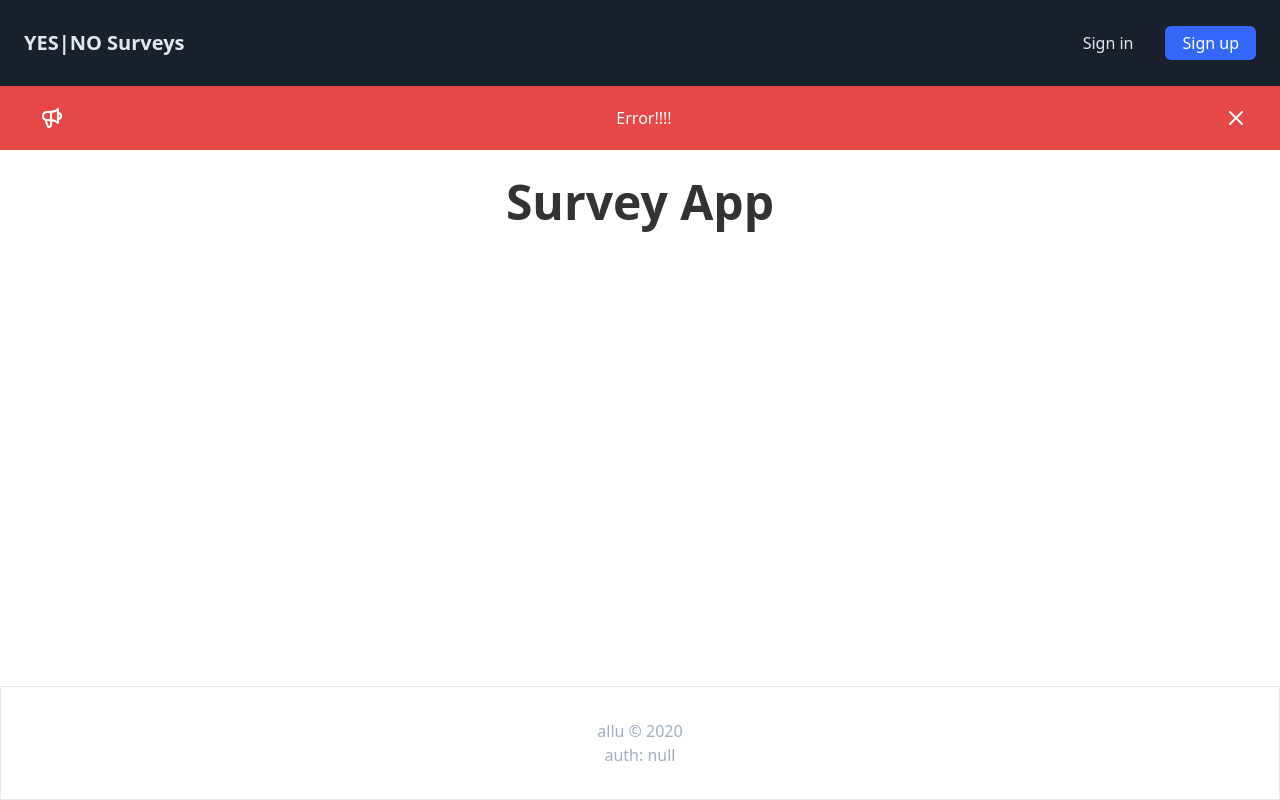
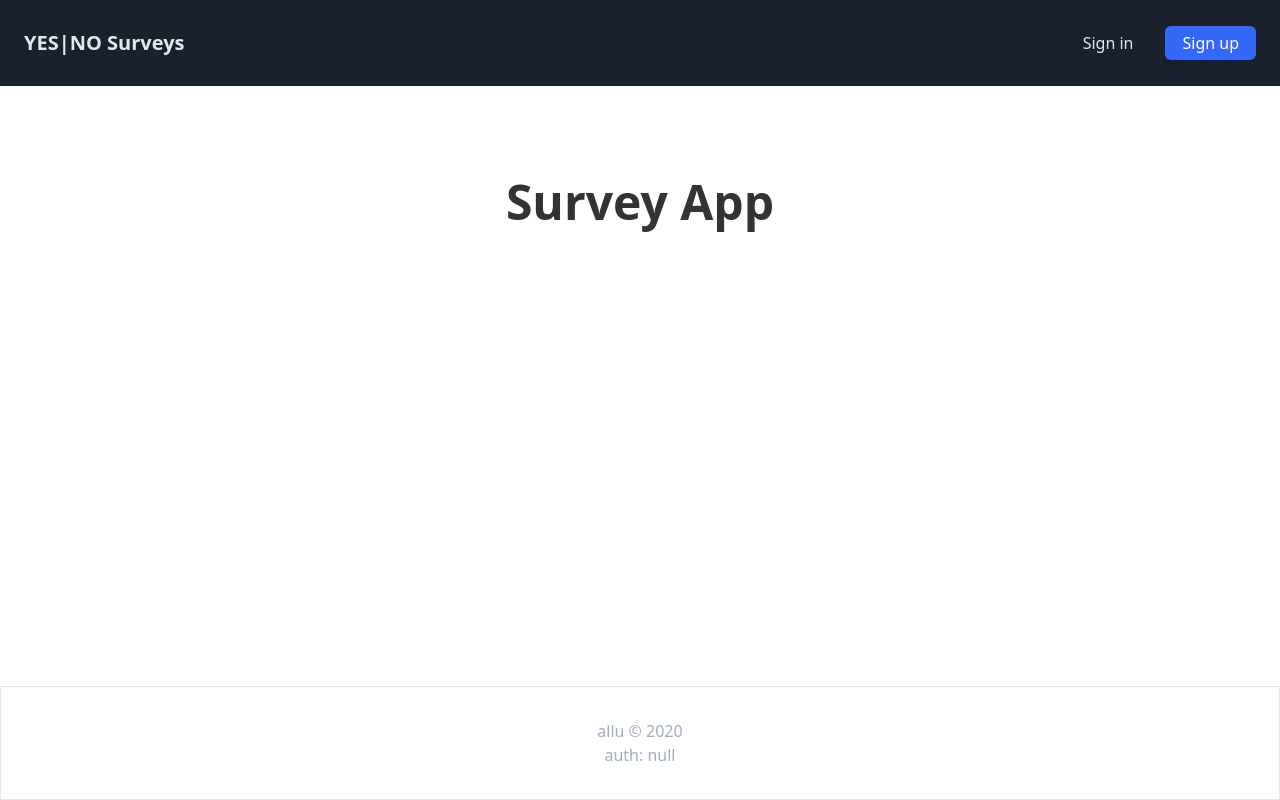
Before and after one commit to apltola/next-auth-test, a Next.js app: page / in a window 1280 px wide. Built offline with nearby package versions, Linux system fonts and the light colour scheme; no server answers.

Commit message:
adding error handling and error banner logic

```diff
--- a/components/errorBanner.js
+++ b/components/errorBanner.js
@@ -1,5 +1,13 @@
+import { useContext } from 'react';
+import { Context } from '../context/errorContext';
+
 export default function ErrorBanner({ show, close }) {
-  if (!show) {
+  const {
+    state: { showErrorBanner, errorBannerText },
+    setShowBanner,
+  } = useContext(Context);
+
+  if (!showErrorBanner) {
     return null;
   }
 
@@ -15,7 +23,7 @@ export default function ErrorBanner({ show, close }) {
                 fill="none"
                 viewBox="0 0 24 24"
                 stroke="currentColor"
-                ariaHidden="true"
+                aria-hidden="true"
               >
                 <path
                   strokeLinecap="round"
@@ -25,14 +33,13 @@ export default function ErrorBanner({ show, close }) {
                 />
               </svg>
             </span>
-            <p className="flex-1 ml-3 font-medium text-white truncate text-center">
-              <span className="md:hidden">Error!!!</span>
-              <span className="hidden md:inline">Error!!!!</span>
+            <p className="flex-1 ml-3 font-medium text-white text-left md:text-center">
+              <span>{errorBannerText}</span>
             </p>
           </div>
           <div className="order-2 flex-shrink-0 sm:order-3 sm:ml-3">
             <button
-              onClick={close}
+              onClick={() => setShowBanner(false, '')}
               type="button"
               className="-mr-1 flex p-2 rounded-md hover:bg-red-500 focus:outline-none focus:ring-2 focus:ring-white sm:-mr-2"
             >
@@ -43,7 +50,7 @@ export default function ErrorBanner({ show, close }) {
                 fill="none"
                 viewBox="0 0 24 24"
                 stroke="currentColor"
-                ariaHidden="true"
+                aria-hidden="true"
               >
                 <path
                   strokeLinecap="round"
--- a/components/header.js
+++ b/components/header.js
@@ -10,17 +10,14 @@ import ErrorBanner from './errorBanner';
 export default function Header() {
   const [showMobileMenu, setShowMobileMenu] = useState(false);
   const [showSurveyMenu, setshowSurveyMenu] = useState(false);
-  const [showErrorBanner, setShowErrorBanner] = useState(true);
   const [session, loading] = useSession();
   const router = useRouter();
 
+  const isAuthenticated = session && !loading;
   const isAuthPage =
     router.pathname === '/auth/signin' || router.pathname === '/auth/signup';
 
   const closeMenu = () => setShowMobileMenu(false);
-  const closeBanner = () => setShowErrorBanner(false);
-
-  const isAuthenticated = session && !loading;
 
   return (
     <header className="relative bg-gray-900">
@@ -123,7 +120,7 @@ export default function Header() {
         close={closeMenu}
         signOut={signOut}
       />
-      <ErrorBanner show={showErrorBanner} close={closeBanner} />
+      <ErrorBanner />
     </header>
   );
 }
--- /dev/null
+++ b/context/errorContext.js
@@ -0,0 +1,32 @@
+import buildContext from './buildContext';
+
+const initialState = {
+  showErrorBanner: false,
+  errorBannerText: '',
+};
+
+function errorReducer(state, action) {
+  switch (action.type) {
+    case 'SET_SHOW_BANNER':
+      return {
+        ...state,
+        showErrorBanner: action.payload.show,
+        errorBannerText: action.payload.text || '',
+      };
+
+    default:
+      return state;
+  }
+}
+
+function setShowBanner(dispatch) {
+  return function (show, text) {
+    dispatch({ type: 'SET_SHOW_BANNER', payload: { show, text } });
+  };
+}
+
+export const { Context, Provider } = buildContext(
+  errorReducer,
+  { setShowBanner },
+  initialState
+);
--- a/pages/_app.js
+++ b/pages/_app.js
@@ -4,6 +4,7 @@ import NProgress from 'nprogress';
 import 'nprogress/nprogress.css';
 import { Provider as AuthProvider } from 'next-auth/client';
 import { Provider as SurveyProvider } from '../context/surveyContext';
+import { Provider as ErrorProvider } from '../context/errorContext';
 import { Router } from 'next/router';
 import { NextSeo } from 'next-seo';
 import { library } from '@fortawesome/fontawesome-svg-core';
@@ -56,9 +57,11 @@ function MyApp({ Component, pageProps }) {
       />
       <AuthProvider session={pageProps.session}>
         <SurveyProvider>
-          <Layout>
-            <Component {...pageProps} />
-          </Layout>
+          <ErrorProvider>
+            <Layout>
+              <Component {...pageProps} />
+            </Layout>
+          </ErrorProvider>
         </SurveyProvider>
       </AuthProvider>
     </React.Fragment>
--- a/pages/surveys/overview.js
+++ b/pages/surveys/overview.js
@@ -1,12 +1,21 @@
+import { useContext, useEffect } from 'react';
+import { Context as ErrorContext } from '../../context/errorContext';
 import extractSessionToken from '../../helpers/extractSessionToken';
 import requireAuth from '../../helpers/requireAuth';
 import buildApiClient from '../../helpers/buildApiClient';
 import SurveyGrid from '../../components/surveyGrid';
 
-export default function SurveyOverview({ surveys, error, token }) {
+export default function SurveyOverview({ surveys, errorMsg, token }) {
+  const { setShowBanner } = useContext(ErrorContext);
+
+  useEffect(() => {
+    if (errorMsg) {
+      setShowBanner(true, errorMsg);
+    }
+  }, []);
+
   return (
     <div>
-      <div className="text-center text-red-500 font-bold">{error}</div>
       <h1 className="text-3xl font-bold text-center">Your surveys</h1>
       <SurveyGrid surveys={surveys} sessionToken={token} />
     </div>
@@ -18,18 +27,19 @@ export async function getServerSideProps(ctx) {
   const token = extractSessionToken(ctx);
 
   let surveys = [];
-  let error = null;
+  let errorMsg = null;
   if (token) {
     try {
       const client = buildApiClient(token);
       const res = await client.get('/api/surveys');
       surveys = res.data;
     } catch (err) {
-      error = 'Server error occurred, please try again later';
+      errorMsg =
+        'Server error occurred during page load, please try again later';
     }
   }
 
   return {
-    props: { surveys, error, token },
+    props: { surveys, errorMsg, token },
   };
 }
--- a/pages/surveys/review.js
+++ b/pages/surveys/review.js
@@ -3,6 +3,7 @@ import Link from 'next/link';
 import { useRouter } from 'next/router';
 import { useContext, useState } from 'react';
 import { Context as SurveyContext } from '../../context/surveyContext';
+import { Context as ErrorContext } from '../../context/errorContext';
 import buildApiClient from '../../helpers/buildApiClient';
 import extractSessionToken from '../../helpers/extractSessionToken';
 import requireAuth from '../../helpers/requireAuth';
@@ -10,6 +11,7 @@ import DotLoader from 'react-spinners/PulseLoader';
 
 export default function SurveyReviewPage({ token }) {
   const { state, resetData } = useContext(SurveyContext);
+  const { setShowBanner } = useContext(ErrorContext);
   const [loading, setLoading] = useState(false);
   const router = useRouter();
 
@@ -17,12 +19,15 @@ export default function SurveyReviewPage({ token }) {
     setLoading(true);
     try {
       const client = buildApiClient(token);
-      const res = await client.post('/api/surveys', { ...state });
-      console.log(res.data);
+      await client.post('/api/surveys', { ...state });
       router.push('/surveys/overview');
       resetData();
     } catch (error) {
       setLoading(false);
+      setShowBanner(
+        true,
+        'Server error occurred during survey creation, please try again later'
+      );
       console.log(error);
     }
   };
```
